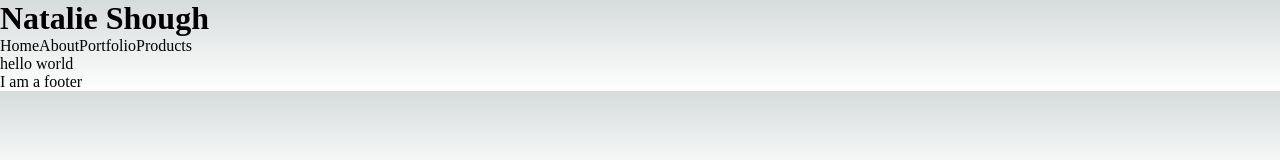
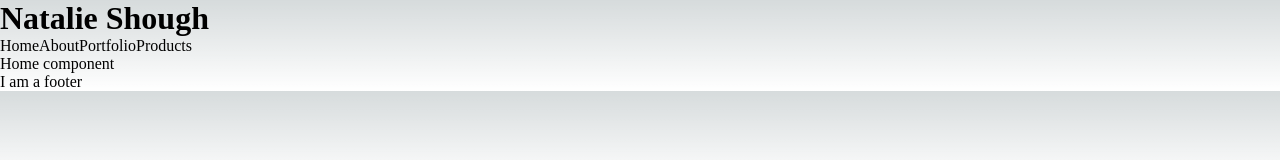
Before and after one commit to aitanas/capstone-project, a Next.js app in the folder lookat/: page / in a window 1280 px wide. Shown: the top 160 px of the page. Built offline with nearby package versions, Linux system fonts and the light colour scheme.

Commit message:
successfully add layout and routing

```diff
--- a/lookat/src/pages/Layout.tsx
+++ b/lookat/src/components/Layout.tsx
@@ -1,5 +1,5 @@
-import Navbar from '../components/Navbar';
-import Footer from '../components/Footer';
+import Navbar from './Navbar';
+import Footer from './Footer';
 
 export default function Layout({ children }) {
   return (
--- a/lookat/src/pages/_app.tsx
+++ b/lookat/src/pages/_app.tsx
@@ -1,6 +1,6 @@
 import '@/styles/globals.css'
 import type { AppProps } from 'next/app'
-import Layout from './Layout'
+import Layout from '../components/Layout'
 import type { ReactElement, ReactNode } from 'react'
 import type { NextPage } from 'next'
 
@@ -12,8 +12,13 @@ type AppPropsWithLayout = AppProps & {
   Component: NextPageWithLayout
 }
 export default function MyApp({ Component, pageProps }: AppPropsWithLayout) {
-  // Use the layout defined at the page level, if available
-  const getLayout = Component.getLayout ?? ((page) => page)
+  // // Use the layout defined at the page level, if available
+  // const getLayout = Component.getLayout ?? ((page) => page)
 
-  return getLayout(<Component {...pageProps} />)
+  // return getLayout(<Component {...pageProps} />)
+  return (
+    <Layout>
+      <Component {...pageProps} />
+    </Layout>
+  )
 }
--- a/lookat/src/pages/index.tsx
+++ b/lookat/src/pages/index.tsx
@@ -1,12 +1,10 @@
-import { Inter } from 'next/font/google';
-import Layout from './Layout';
-import App from '../components/App';
-import Link from 'next/link';
+import Layout from '../components/Layout';
 import type { ReactElement } from 'react'
 import type { NextPageWithLayout } from './_app'
+import Home from '@/components/Home';
 
 const Page: NextPageWithLayout = () => {
-  return <p>hello world</p>
+  return <Home />
 }
 
 Page.getLayout = function getLayout(page: ReactElement) {
```
Also changed, not shown: lookat/src/components/App.tsx (deleted, +0 -15 lines).
